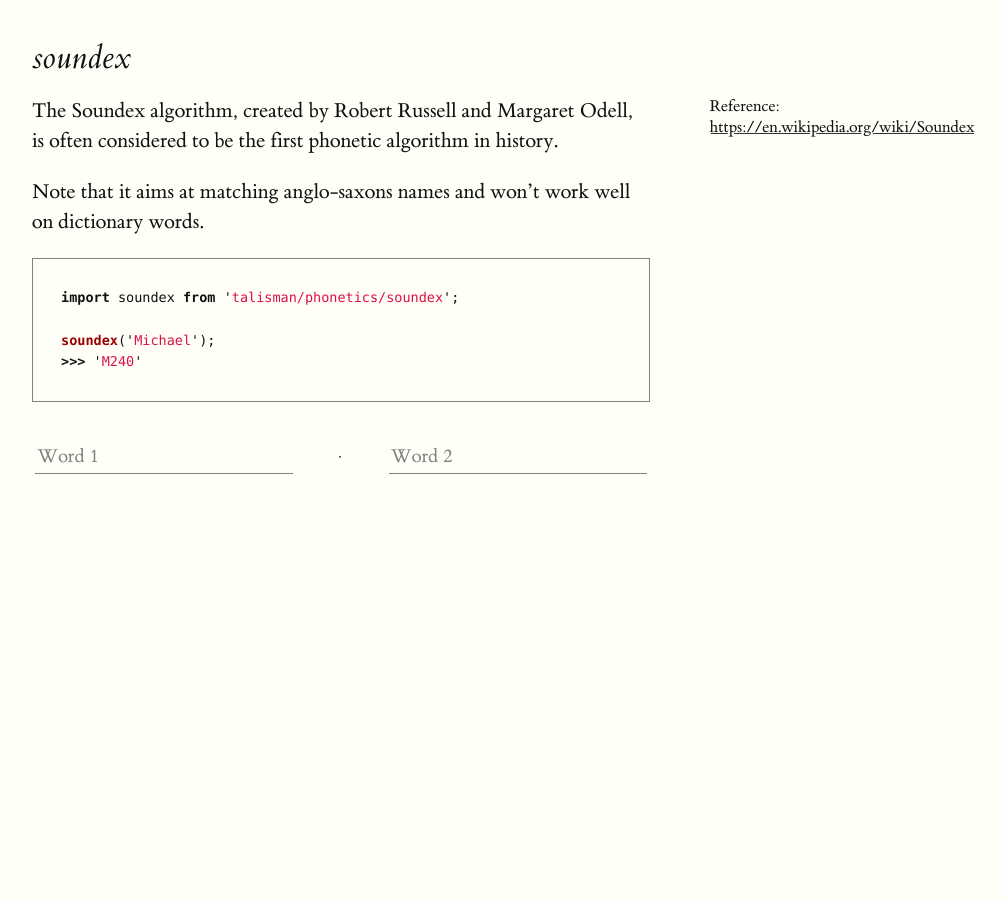
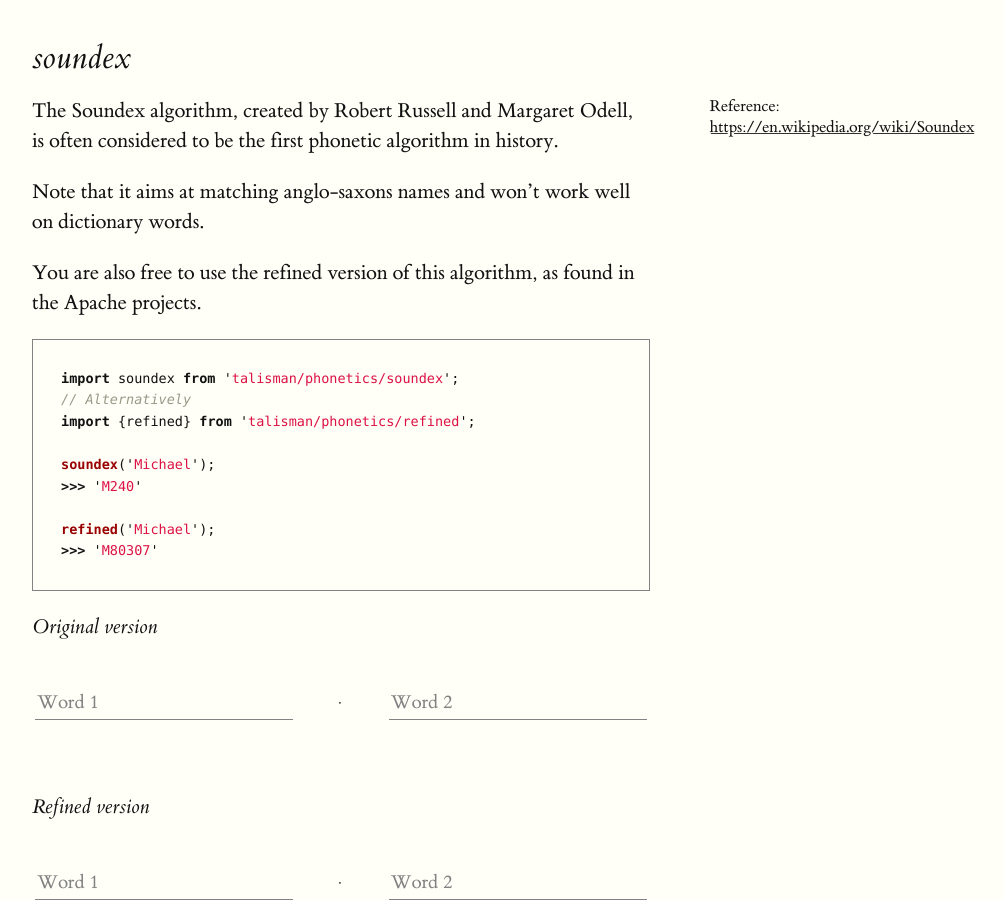
Before and after one commit to Yomguithereal/talisman, a Jekyll site: the page built from phonetics.md, in a window 1280 px wide and 900 px high, scrolled down 6470 px. Shown: the whole window, without its empty margins (128-1132 px from the left). Built offline with Jekyll 4.4.1, drawn with Linux system fonts in a browser that asks for light colours; before the commit the page ends 7055 px from its top, so only the background shows below that.

Commit message:
Documenting refined Soundex

````diff
--- a/_js/phonetics.js
+++ b/_js/phonetics.js
@@ -9,7 +9,7 @@ import doubleMetaphone from 'talisman/phonetics/double-metaphone';
 import metaphone from 'talisman/phonetics/metaphone';
 import mra from 'talisman/phonetics/mra';
 import nysiis, {refined} from 'talisman/phonetics/nysiis';
-import soundex from 'talisman/phonetics/soundex';
+import soundex, {refined as refinedSoundex} from 'talisman/phonetics/soundex';
 
 const doubleMetaphoneRenderer = code => `[${code[0]}, ${code[1]}]`,
       doubleMetaphoneComparator = (a, b) => a[0] === b[0] || a[0] === b[1] || a[1] === b[0] || a[1] === b[1];
@@ -31,3 +31,4 @@ render(<PhoneticTester algorithm={mra} />, document.getElementById('mra-mount'))
 render(<PhoneticTester algorithm={nysiis} />, document.getElementById('nysiis-original-mount'));
 render(<PhoneticTester algorithm={refined} />, document.getElementById('nysiis-refined-mount'));
 render(<PhoneticTester algorithm={soundex} />, document.getElementById('soundex-mount'));
+render(<PhoneticTester algorithm={refinedSoundex} />, document.getElementById('soundex-refined-mount'));
--- a/phonetics.md
+++ b/phonetics.md
@@ -254,13 +254,26 @@ The Soundex algorithm, created by Robert Russell and Margaret Odell, is often co
 
 Note that it aims at matching anglo-saxons names and won't work well on dictionary words.
 
+You are also free to use the refined version of this algorithm, as found in the Apache projects.
+
 ```js
 import soundex from 'talisman/phonetics/soundex';
+// Alternatively
+import {refined} from 'talisman/phonetics/refined';
 
 soundex('Michael');
 >>> 'M240'
+
+refined('Michael');
+>>> 'M80307'
 ```
+
+*Original version*
 
 <div id="soundex-mount"></div>
 
+*Refined version*
+
+<div id="soundex-refined-mount"></div>
+
 <script src="{{ site.baseurl }}/assets/dist/phonetics.js"></script>
````
Also changed, not shown: assets/dist/phonetics.js.
